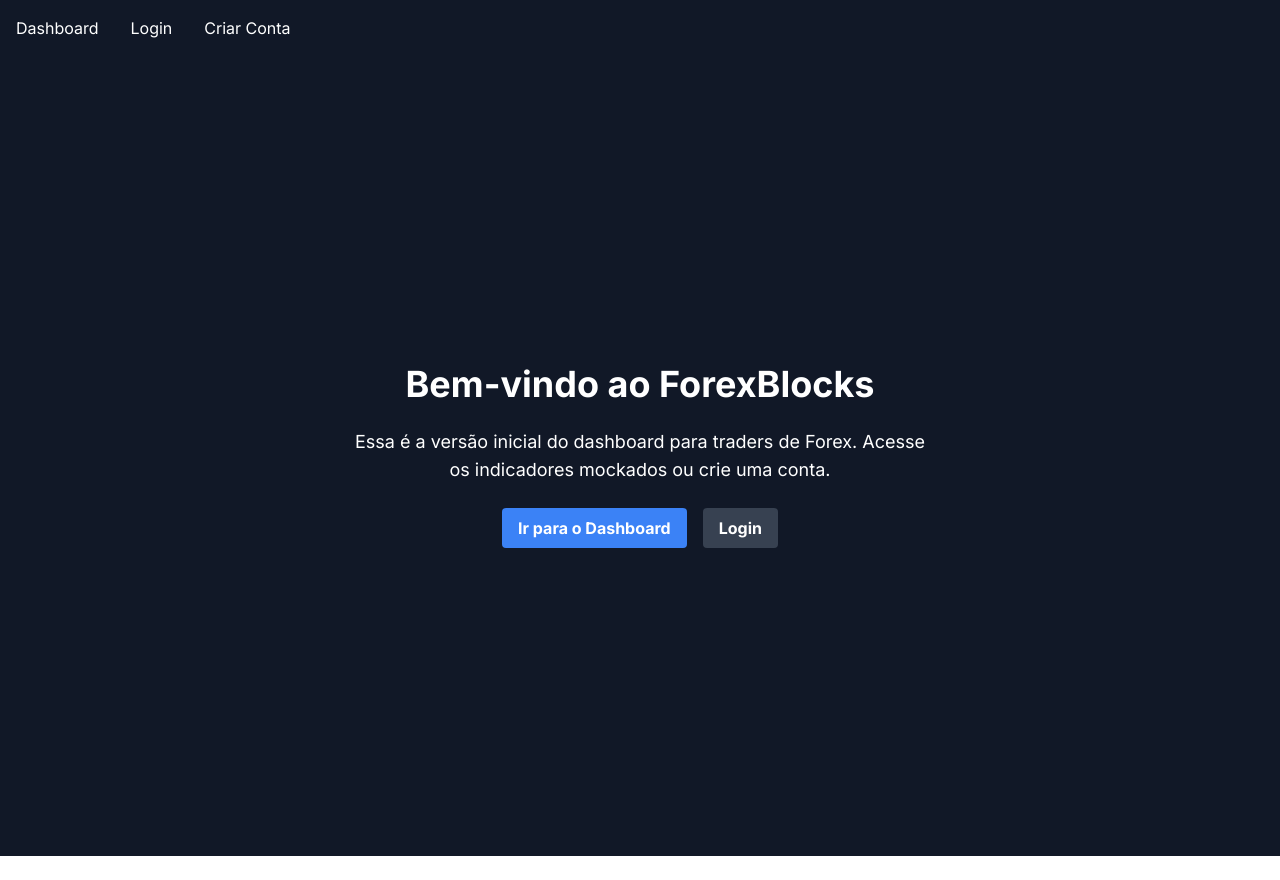
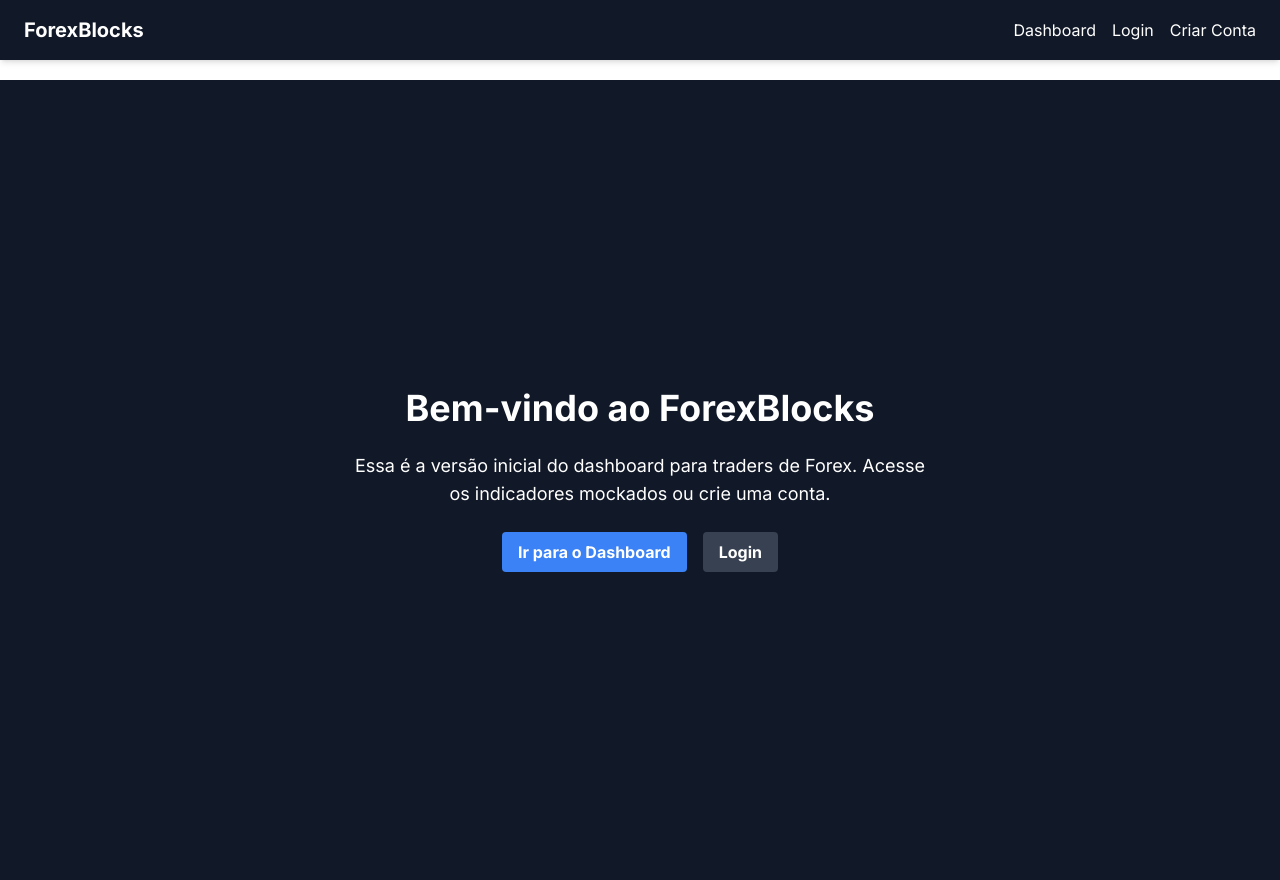
Before and after one commit to TulioBuarque/meusite-nextjs, a Next.js app: page / in a window 1280 px wide. Before the commit the page ends 856 px from the top, so only its background shows below. Built offline with nearby package versions, Linux system fonts and the light colour scheme.

Commit message:
Update layout.tsx

```diff
--- a/src/app/layout.tsx
+++ b/src/app/layout.tsx
@@ -1,10 +1,11 @@
 import './globals.css'
 import Link from 'next/link'
 import { Inter } from 'next/font/google'
+import type { Metadata } from 'next'
 
 const inter = Inter({ subsets: ['latin'] })
 
-export const metadata = {
+export const metadata: Metadata = {
   title: 'ForexBlocks',
   description: 'Dashboard de Análise Técnica para Forex Traders',
 }
@@ -13,12 +14,22 @@ export default function RootLayout({ children }: { children: React.ReactNode })
   return (
     <html lang="pt-BR">
       <body className={inter.className}>
-        <nav style={{ padding: '1rem', background: '#111827', color: 'white', display: 'flex', gap: '2rem' }}>
-          <Link href="/dashboard">Dashboard</Link>
-          <Link href="/login">Login</Link>
-          <Link href="/signup">Criar Conta</Link>
+        {/* Navbar */}
+        <nav className="bg-gray-900 text-white px-6 py-4 flex gap-6 items-center shadow-md fixed top-0 w-full z-50">
+          <Link href="/" className="text-xl font-bold hover:text-blue-400 transition-colors">
+            ForexBlocks
+          </Link>
+          <div className="flex gap-4 ml-auto">
+            <Link href="/dashboard" className="hover:text-blue-400 transition-colors">Dashboard</Link>
+            <Link href="/login" className="hover:text-blue-400 transition-colors">Login</Link>
+            <Link href="/signup" className="hover:text-blue-400 transition-colors">Criar Conta</Link>
+          </div>
         </nav>
-        {children}
+
+        {/* Conteúdo da página com espaço para a navbar fixa */}
+        <div className="pt-20">
+          {children}
+        </div>
       </body>
     </html>
   )
```
